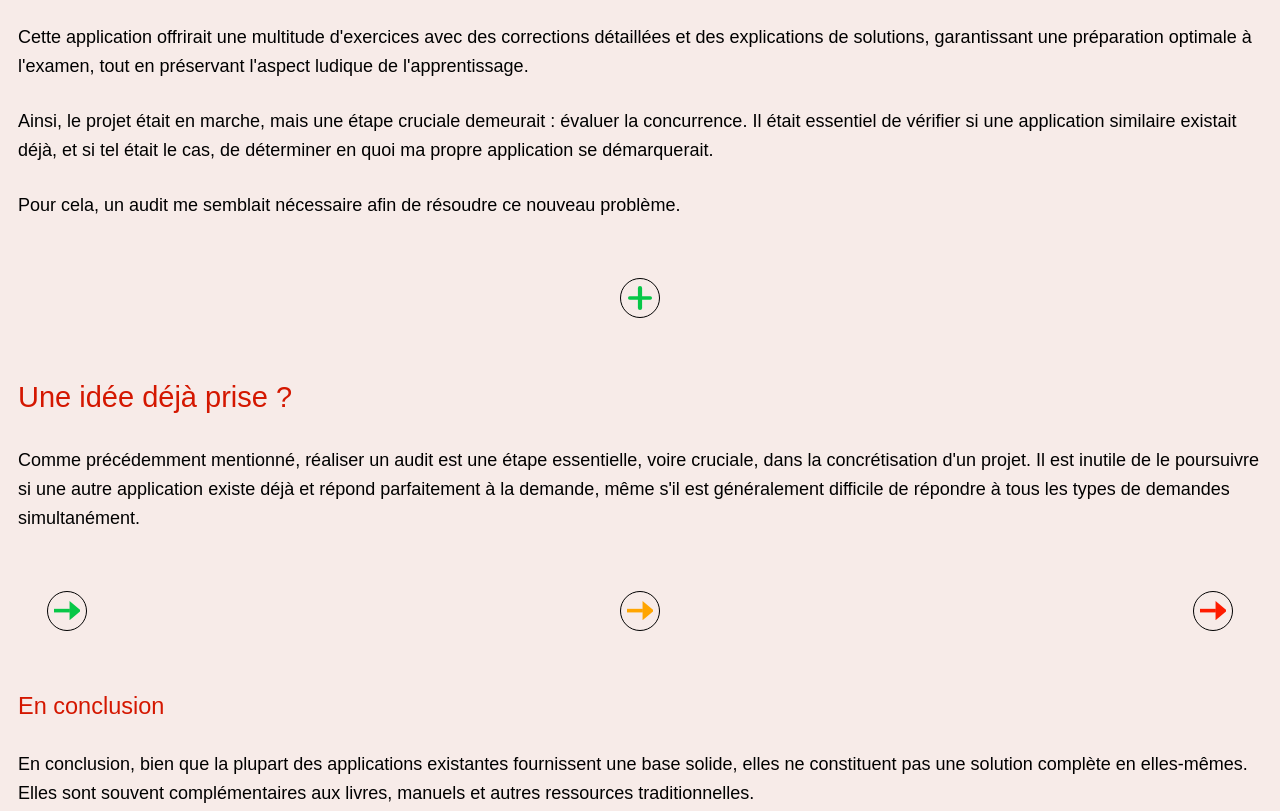
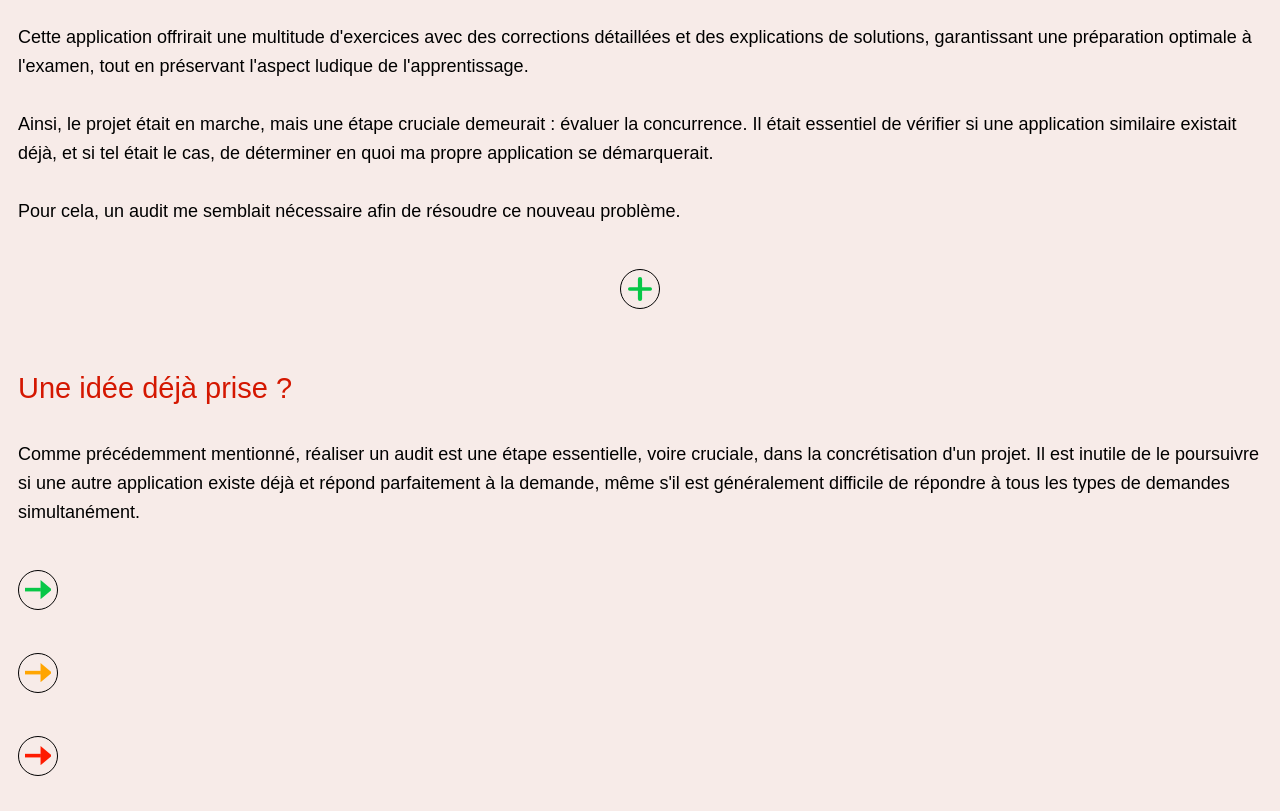
Before and after one commit to sachavervier1/TFA-2022-2023, a website: page src/index.html in a window 1280 px wide. Shown: the part 1004-1815 px from the top of the page. Drawn offline with nearby package versions, Linux system fonts and the light colour scheme; files that its build step writes are made by us from their sources; a web font is replaced by a local one.

Commit message:
animation fleche (presque finie)

```diff
--- a/src/index.html
+++ b/src/index.html
@@ -97,26 +97,63 @@
 
     <div class="fleche__div">
 
-      <button class=" button button--fleche">
+      <div class="audit">
+        <button class=" button button3 button--fleche">
           <svg xmlns="http://www.w3.org/2000/svg" width="26.971" height="19.257">
             <path fill="#07c747" d="M0 7.823h15.838v3.611H0z" data-name="Rectangle 12" />
             <path fill="#07c747" d="m26.971 9.628-11.434 9.628V0Z" data-name="Polygone 3" />
           </svg>
         </button>
 
-      <button class=" button button--fleche">
+        <div class="paragraphe paragraphe--cache3">
+
+          <h3 class="titre3 titre3--audit">Feu Vert</h3>
+
+          <p>Commençons donc avec l’application la plus connue feu vert, malgré sa popularité il présente de nombreux défauts. Les questions sont trop simples basées principalement sur des panneaux, la version gratuite ne comprend qu’une série de 50 questions et donc évidemment la deuxième version est payante.</p>
+
+        </div>
+
+      </div>
+
+      <div class="audit">
+
+        <button class=" button button4 button--fleche">
           <svg xmlns="http://www.w3.org/2000/svg" width="26.971" height="19.257">
             <path fill="#FFA500" d="M0 7.823h15.838v3.611H0z" data-name="Rectangle 12" />
             <path fill="#FFA500" d="m26.971 9.628-11.434 9.628V0Z" data-name="Polygone 3" />
           </svg>
         </button>
 
-      <button class=" button button--fleche">
+        <div class="paragraphe paragraphe--cache4">
+
+          <h3 class="titre3 titre3--audit">Itheorie</h3>
+
+          <p>Passons ensuite à une autre application ithéorie, ici on retrouve deux versions, une version gratuite et une version à 1,19 € mais le constat est à peu près le même pour les deux, les questions ne sont pas vraiment pertinentes ni en rapport avec l’examen. Le debrief est donc plutôt négatif.</p>
+
+        </div>
+
+      </div>
+
+      <div class="audit">
+
+        <button class=" button button5 button--fleche">
           <svg xmlns="http://www.w3.org/2000/svg" width="26.971" height="19.257">
             <path fill="#FE1B00" d="M0 7.823h15.838v3.611H0z" data-name="Rectangle 12" />
             <path fill="#FE1B00" d="m26.971 9.628-11.434 9.628V0Z" data-name="Polygone 3" />
           </svg>
         </button>
+
+        <div class="paragraphe paragraphe--cache5">
+
+          <h3 class="titre3 titre3--audit">Permis-B</h3>
+
+          <p>Continuons avec l'application Permis-B.be. Selon de nombreux avis, cette application présente des problèmes de connexion et de déconnexion des comptes utilisateurs. </p>
+
+          <p> Outre ce problème, qui n'est pas directement lié à l'apprentissage du permis, de nombreuses personnes se plaignent également de réussir fréquemment les exercices mais de se retrouver complètement perdues lors de l'examen.</p>
+
+        </div>
+
+      </div>
 
     </div>
 
--- a/src/styles/app.scss
+++ b/src/styles/app.scss
@@ -57,6 +57,12 @@ body {
     font-style: normal;
 }
 
+.titre3--audit {
+    margin-top: 29px;
+    margin-left: 0px;
+    margin-bottom: 29px;
+}
+
 .paragraphe {
     color: black;
     font-family: "museo-sans", sans-serif;
@@ -64,7 +70,7 @@ body {
     line-height: 29px;
     font-weight: 100;
     font-style: normal;
-    margin: 26px 18px 0px 18px;
+    margin: 29px 18px 0px 18px;
 
 }
 
@@ -74,6 +80,7 @@ body {
 .paragraphe--cache4,
 .paragraphe--cache5 {
     display: none;
+
 }
 
 .montre {
@@ -127,7 +134,7 @@ body {
     justify-content: center;
     align-items: center;
     margin: 0 auto;
-    margin-top: 58px;
+    margin-top: 43px;
 
 }
 
@@ -138,7 +145,10 @@ body {
 }
 
 .fleche__div {
-    display: flex;
-    justify-content: space-between;
-    margin: 58px 47px 0px
+    margin: 43px 0px 0px 18px
 }
+
+.audit {
+
+    margin-bottom: 43px;
+}
```
Lines whose indentation alone changed are shown as unchanged.
